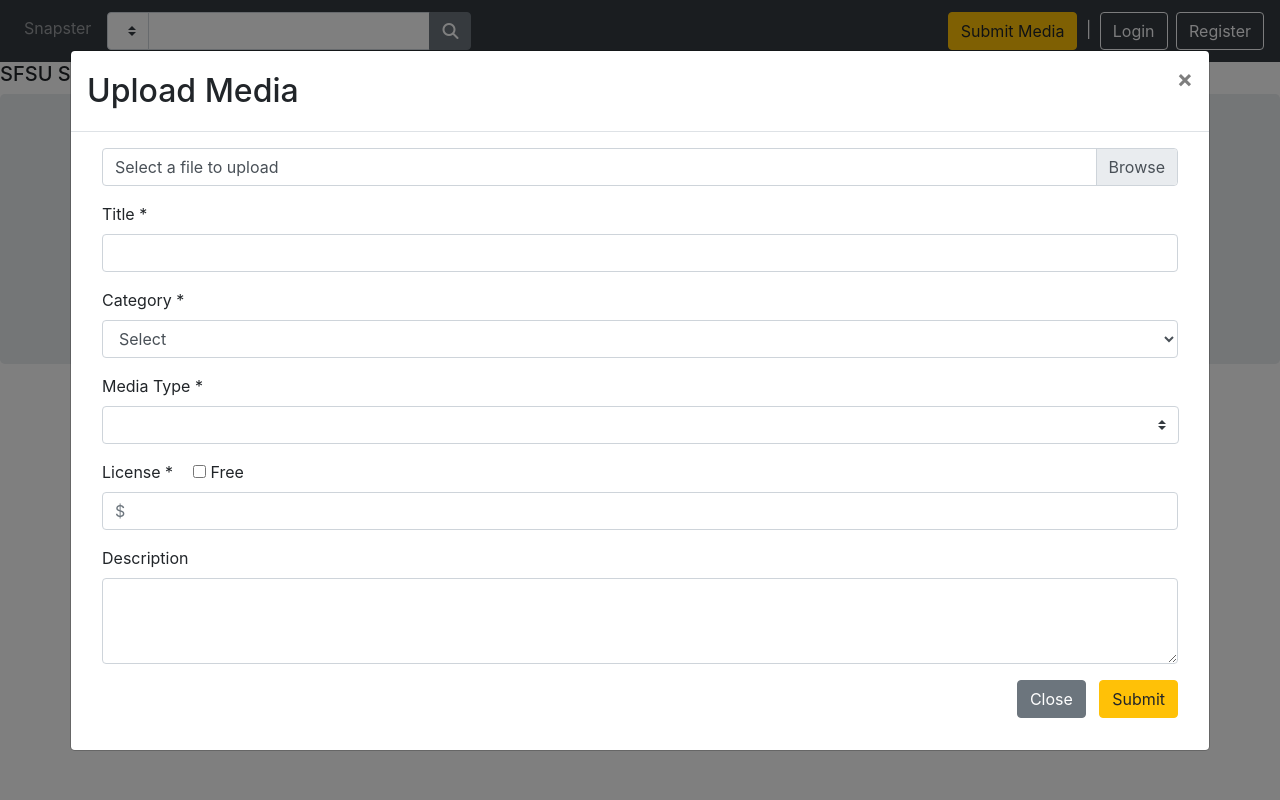
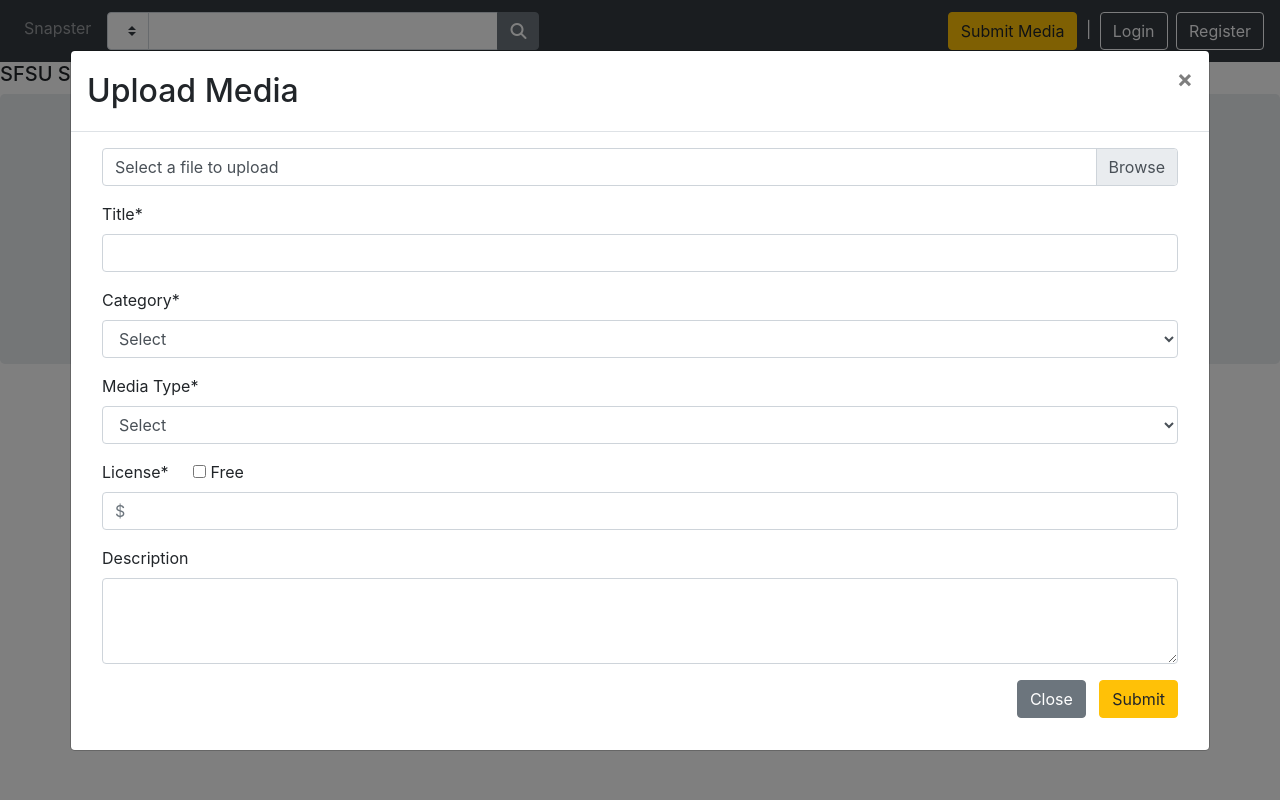
Before and after one commit to Rockstar5645/csc-648, a Flask app: page /about in a window 1280 px wide, after a click on "Submit Media". Run offline with Flask 2, Linux system fonts and the light colour scheme; data that the repository does not hold is empty; some libraries are stand-ins or nearby versions.

Commit message:
Increased the length of the search input. Made small fixes on the upload form.

```diff
--- a/application/src/app_pkg/templates/navbar.html
+++ b/application/src/app_pkg/templates/navbar.html
@@ -69,12 +69,12 @@
             </li>
             <li class="nav-item">
                 <!--    SEARCH AND FILTER FORM       -->
-                <form action="{{ url_for('search') }}" method="POST">
+                <form class="form-inline" action="{{ url_for('search') }}" method="POST">
                     <div class="input-group mt-1 mb-1 ml-lg-2">
                         <div class="input-group-prepend">
                             {{ form.category(class_="btn custom-select") }}
                         </div>
-                        {{ form.term(class_="form-control") }}
+                        {{ form.term(class_="form-control", style="width: 350px") }}
                         <div class="input-group-append">
                             <button type="submit" class="btn btn-secondary">
                                 <i class="fas fa-search"></i>
@@ -140,12 +140,12 @@
                         </div>
 
                         <div class="form-group">
-                            <label for="uploadTitle">Title *</label>
+                            <label for="uploadTitle">Title*</label>
                             <input type="text" class="form-control" id="uploadTitle" maxlength="32" name=filename value="{{request.form.filename}}" required>
                         </div>
 
                         <div class="form-group">
-                            <label for="uploadCategory">Category *</label>
+                            <label for="uploadCategory">Category*</label>
                             <select id="uploadCategory" class="form-control" required>
                                 <option value="">Select</option>
                                 <option value="1">Spongebob</option>
@@ -153,16 +153,20 @@
                         </div>
 
                         <div class="form-group">
-                            <label>Media Type *</label>
-                            <div class="input-group-prepend">
-                                {{ form.category(class_="btn custom-select") }}
-                            </div>
+                            <label>Media Type*</label>
+                            <select id="uploadCategory" class="form-control" required>
+                                <option value="">Select</option>
+                                <option value="1">image</option>
+                                <option value="2">video</option>
+                                <option value="3">audio</option>
+                                <option value="4">document</option>
+                            </select>
                         </div>
 
                         <div class="form-group">
                             <div class="form-row">
-                                <div class="col-md-1">
-                                    <label for="uploadPrice">License *</label>
+                                <div class="col-lg-1">
+                                    <label for="uploadPrice">License*</label>
                                 </div>
                                 <div class="col">
                                     <div class="form-check-inline">
```
